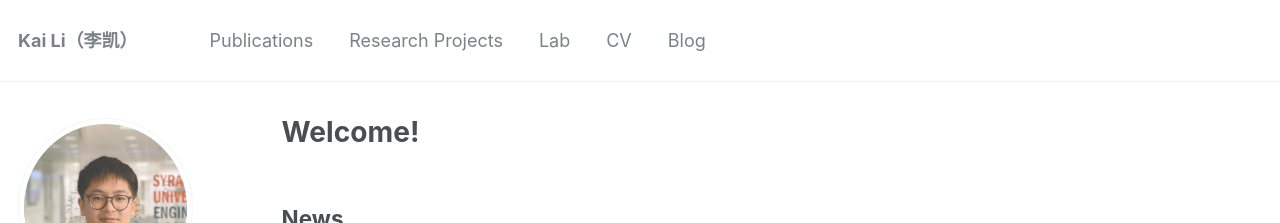
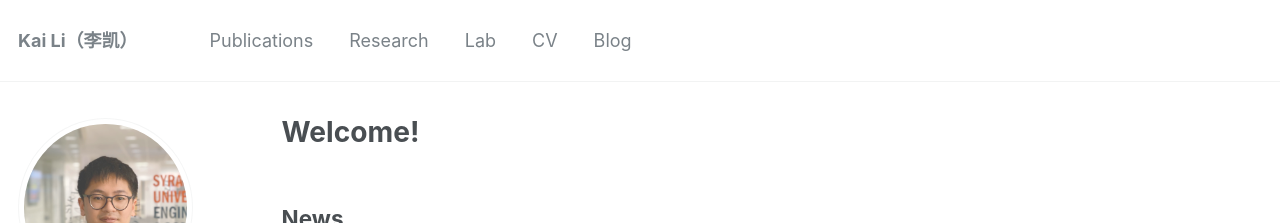
Before and after one commit to likai1993/likai1993.github.io, a Jekyll site: the page built from _pages/about.md, in a window 1280 px wide and 900 px high. Shown: the top 223 px of the window. Built offline with Jekyll 4.4.1, drawn with Linux system fonts in a browser that asks for light colours; some web fonts are replaced.

Commit message:
Update navigation.yml

```diff
--- a/_data/navigation.yml
+++ b/_data/navigation.yml
@@ -3,7 +3,7 @@ main:
   - title: "Publications"
     url: /publications/
 
-  - title: "Research Projects"
+  - title: "Research"
     url: /research/
 
   - title: "Lab"
```
